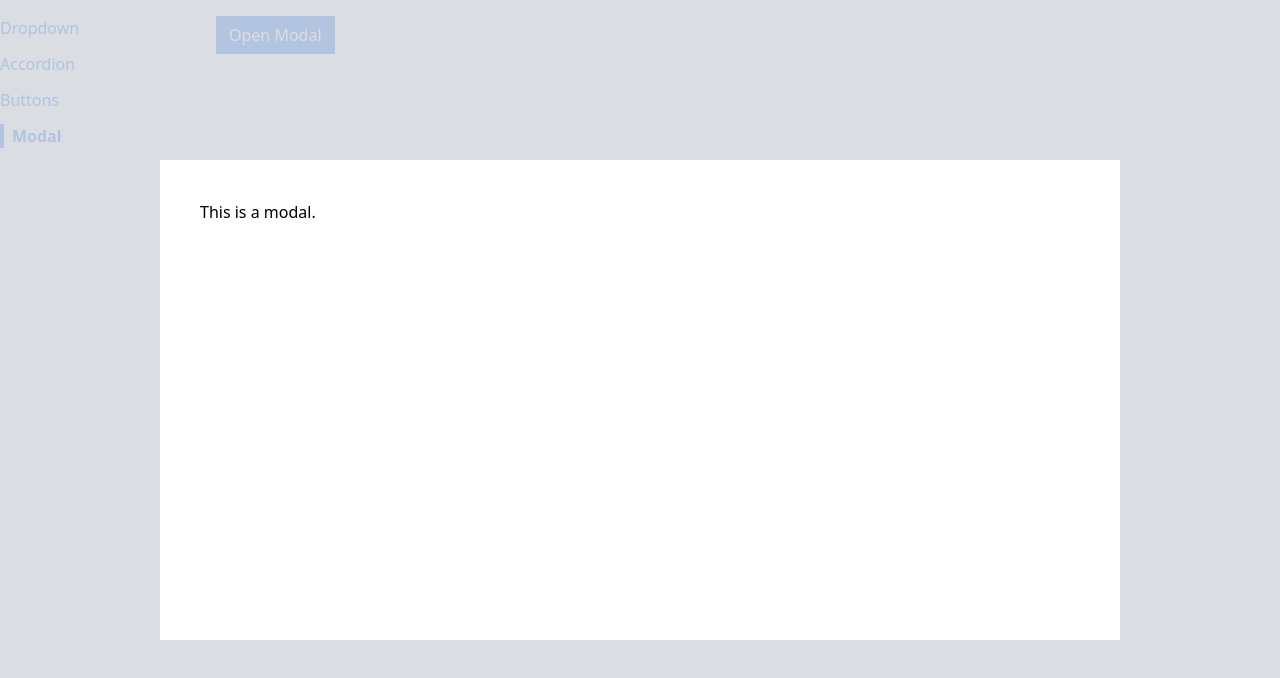
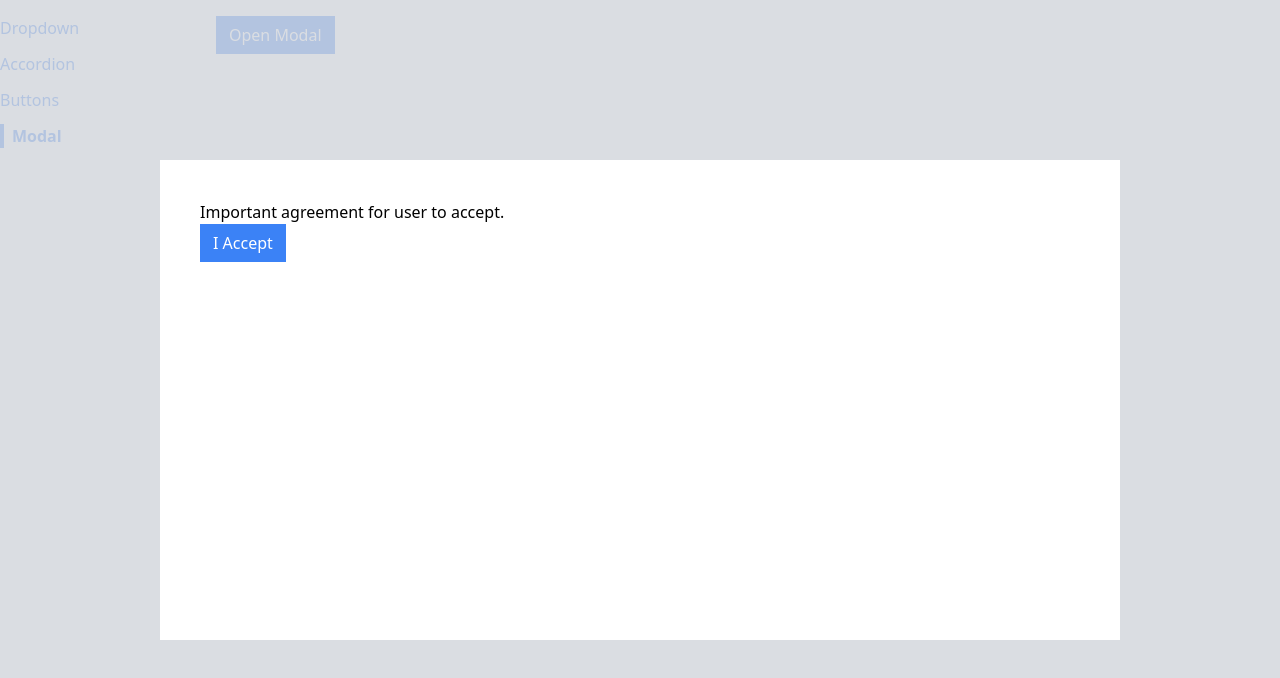
Before and after one commit to federico-init/components_showcase, a React (Create React App) app: page /modal in a window 1280 px wide. Both pictures are taken after a click on the button "Open Modal". Shown: the top 678 px of the page. Built offline with nearby package versions, Linux system fonts and the light colour scheme.

Commit message:
feat(Modal): add actionBar prop to Modal component for custom actions and children prop to pass modal text

```diff
--- a/src/components/Modal.jsx
+++ b/src/components/Modal.jsx
@@ -1,6 +1,6 @@
 import ReactDOM from "react-dom";
 
-const Modal = ({ onClose }) => {
+const Modal = ({ children, actionBar, onClose }) => {
   // I'm creating a ReactDOM portal here to make sure the rendered modal is not affected by the parent's CSS
   return ReactDOM.createPortal(
     <div>
@@ -8,7 +8,10 @@ const Modal = ({ onClose }) => {
         onClick={onClose}
         className="absolute inset-0 bg-gray-300 opacity-80"
       ></div>
-      <div className="absolute inset-40 p-10 bg-white">This is a modal.</div>
+      <div className="absolute inset-40 p-10 bg-white">
+        {children}
+        {actionBar}
+      </div>
     </div>,
     document.querySelector(".modal-container")
   );
--- a/src/pages/ModalPage.jsx
+++ b/src/pages/ModalPage.jsx
@@ -14,12 +14,25 @@ const ModalPage = () => {
     setShowModal(false);
   };
 
+  // action bar is a prop that can be passed to the Modal component
+  const actionBar = (
+    <Button onClick={handleClose} primary>
+      I Accept
+    </Button>
+  );
+
+  const modalComponent = (
+    <Modal onClose={handleClose} actionBar={actionBar}>
+      <p>Important agreement for user to accept.</p>
+    </Modal>
+  );
+
   return (
     <div>
       <Button onClick={handleClick} primary>
         Open Modal
       </Button>
-      {showModal && <Modal onClose={handleClose} />}
+      {showModal && modalComponent}
     </div>
   );
 };
```
